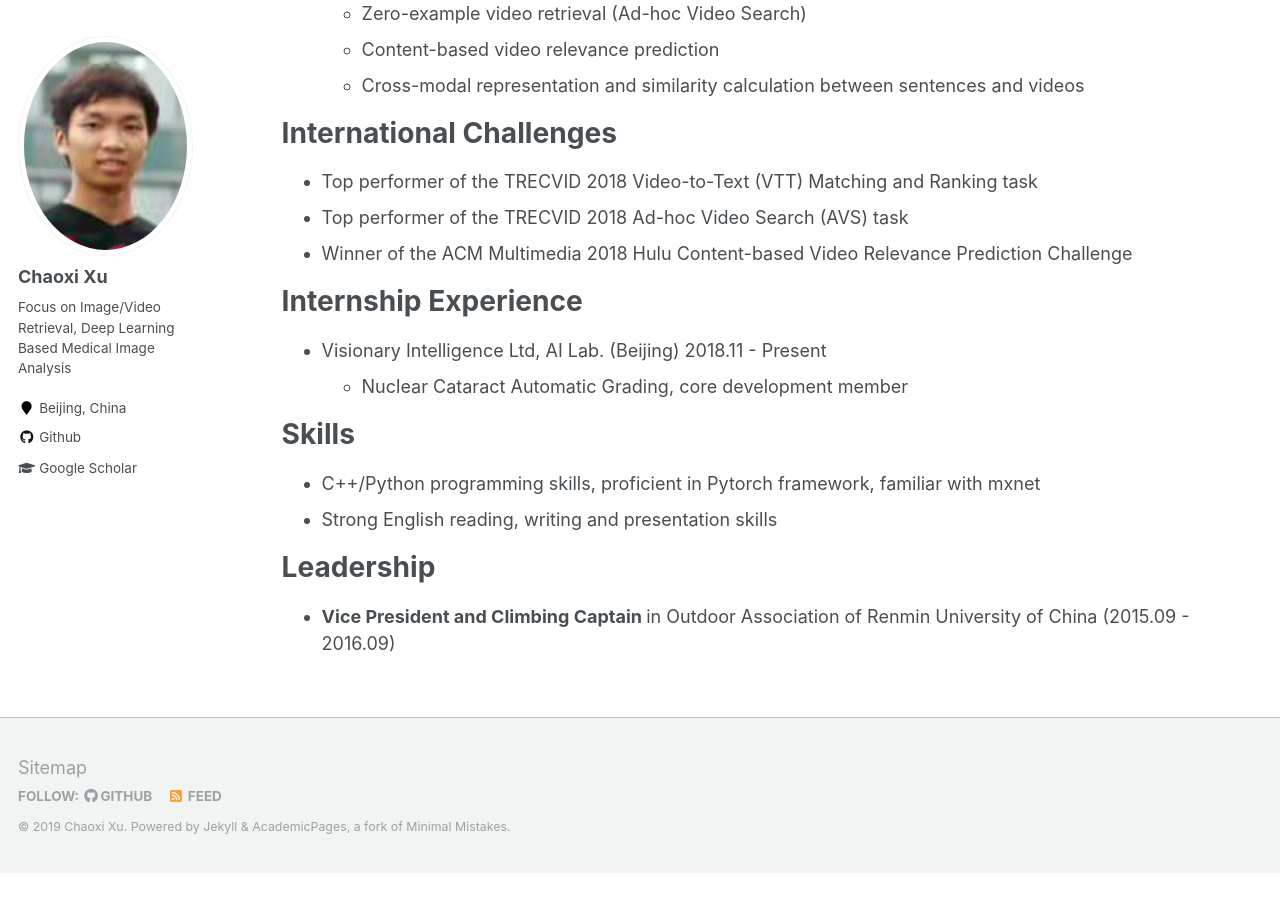
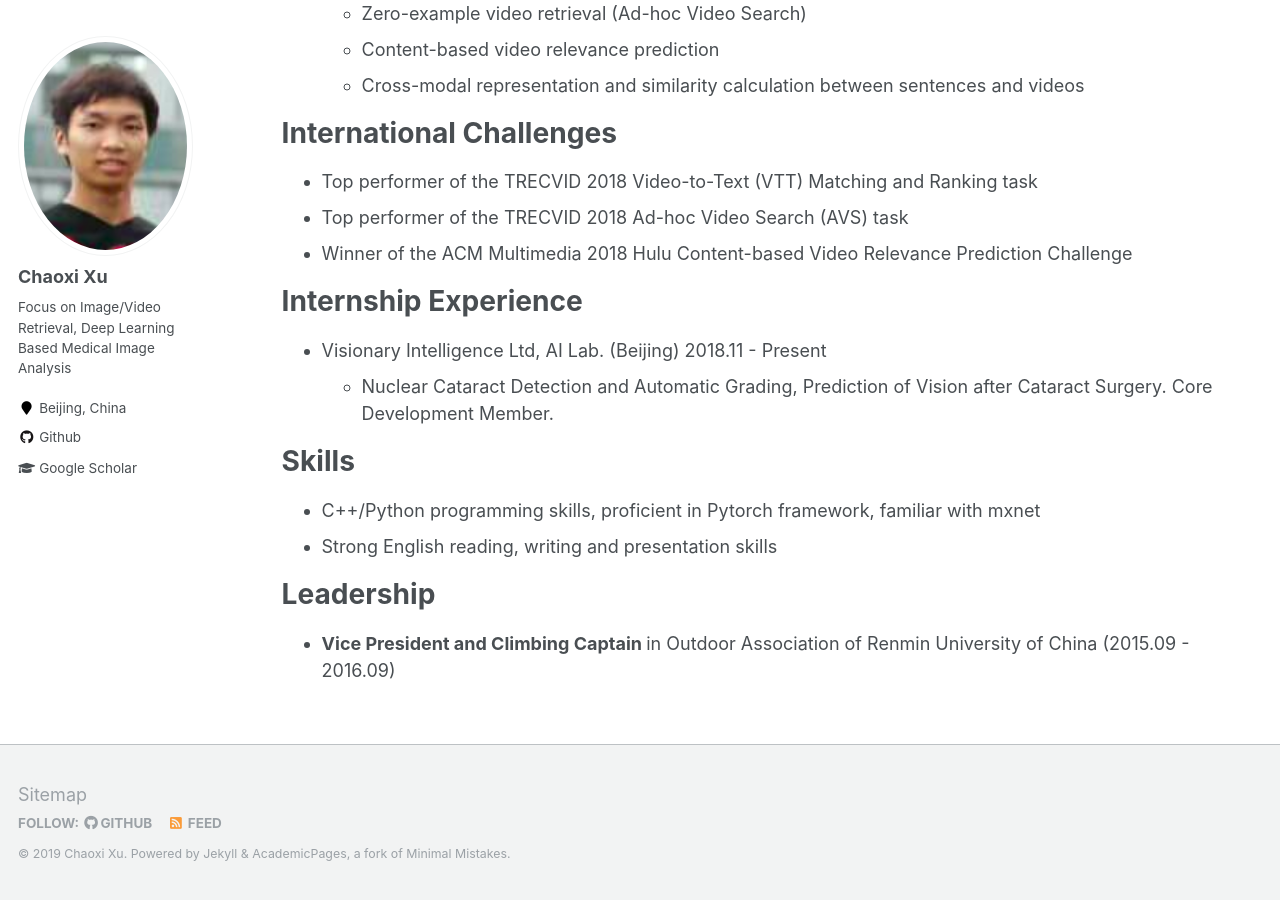
Before and after one commit to xuchaoxi/xuchaoxi.github.io, a Jekyll site: the page built from _pages/cv.md, in a window 1280 px wide and 900 px high, scrolled down 963 px. Built offline with Jekyll 4.4.1, drawn with Linux system fonts in a browser that asks for light colours; before the commit the page ends 1836 px from its top, so only the background shows below that.

Commit message:
update cv; modify internship

```diff
--- a/_pages/cv.md
+++ b/_pages/cv.md
@@ -37,7 +37,7 @@ International Challenges
 Internship Experience
 ======
 * Visionary Intelligence Ltd, AI Lab. (Beijing) 2018.11 - Present
-  * Nuclear Cataract Automatic Grading, core development member
+  * Nuclear Cataract Detection and Automatic Grading, Prediction of Vision after Cataract Surgery. Core Development Member.
 
 Skills
 ======
```
